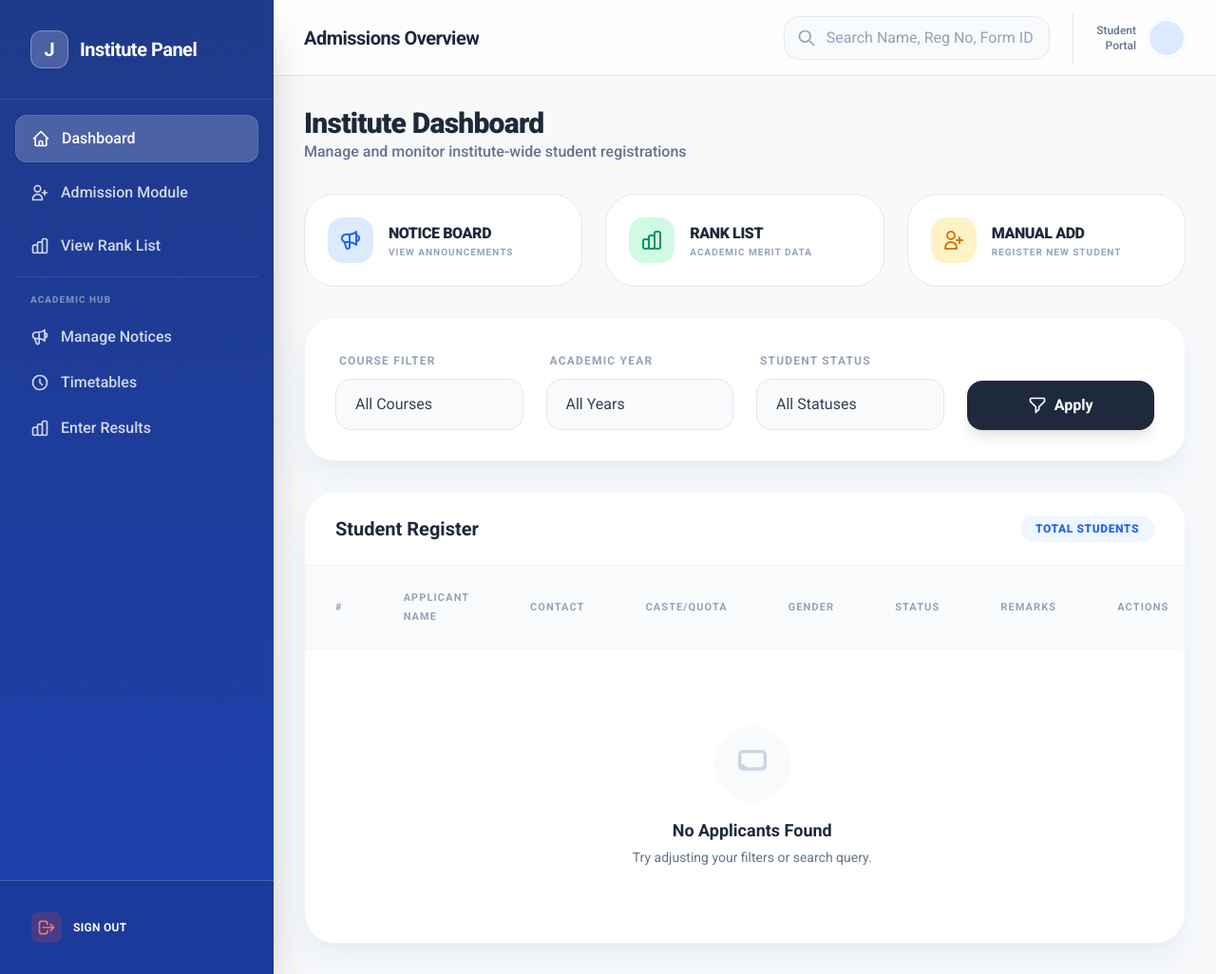
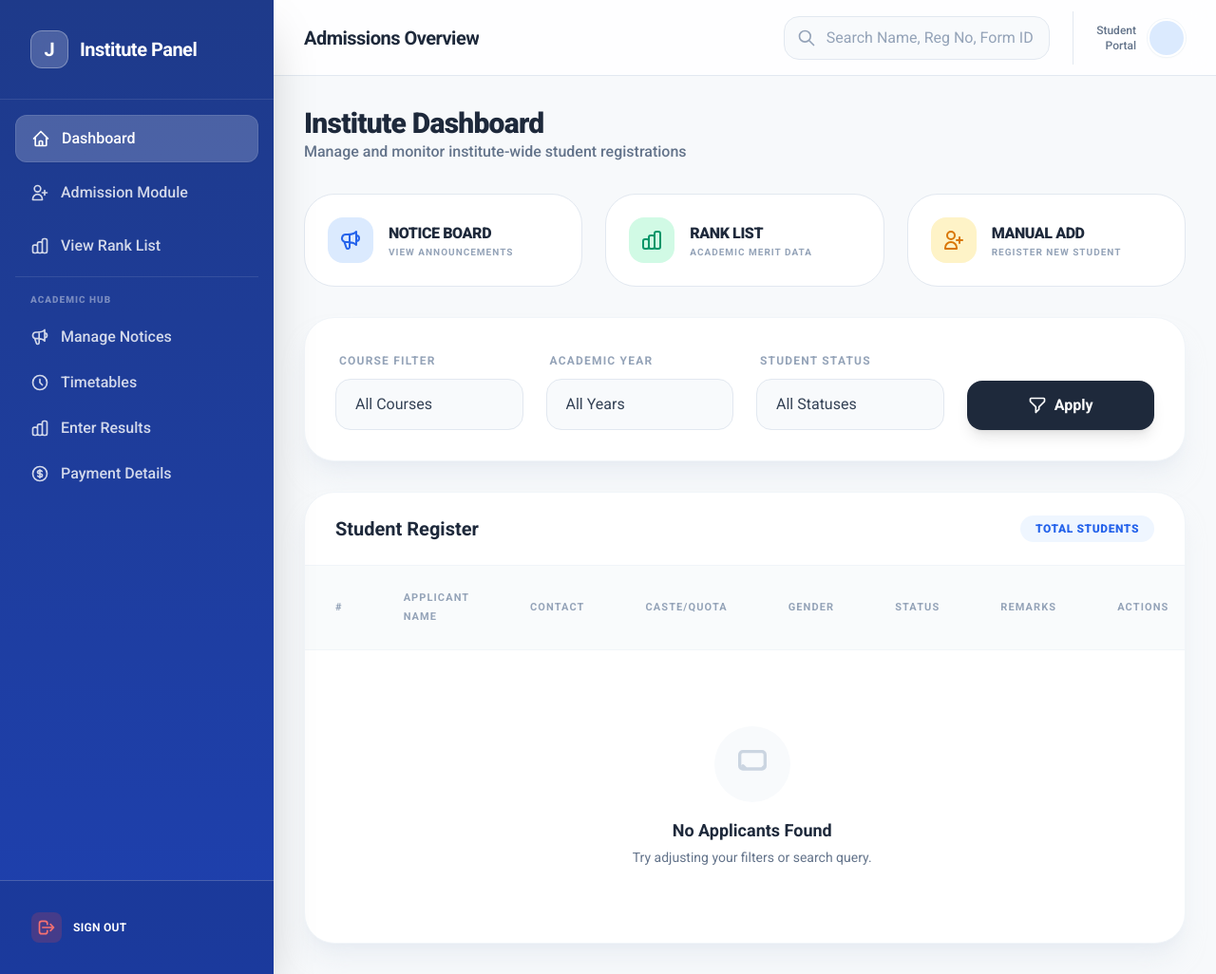
Before and after one commit to iqraait/JDT-Automation-System-, a Django app: template templates/institute/dashboard.html in a window 1280 px wide. Shown: the whole page at 95% size. Run offline with Django 5.2, Linux system fonts and the light colour scheme; the template is opened without the code that fills it, so the values that code supplies are empty; some libraries are stand-ins or nearby versions.

Commit message:
Fix missing Payment Details sidebar link in institute templates

```diff
--- a/templates/institute/dashboard.html
+++ b/templates/institute/dashboard.html
@@ -38,6 +38,11 @@
     <a href="{% url 'enter_academic_results' %}" class="flex items-center gap-3 px-4 py-3 text-white/80 hover:bg-white/10 hover:text-white rounded-xl transition duration-200">
         <svg class="h-5 w-5" fill="none" stroke="currentColor" viewBox="0 0 24 24"><path stroke-linecap="round" stroke-linejoin="round" stroke-width="2" d="M9 19v-6a2 2 0 00-2-2H5a2 2 0 00-2 2v6a2 2 0 002 2h2a2 2 0 002-2zm0 0V9a2 2 0 012-2h2a2 2 0 012 2v10m-6 0a2 2 0 002 2h2a2 2 0 002-2m0 0V5a2 2 0 012-2h2a2 2 0 012 2v14a2 2 0 01-2 2h-2a2 2 0 01-2-2z"></path></svg>
         <span class="font-medium">Enter Results</span>
+    </a>
+
+    <a href="{% url 'payment_list' %}" class="flex items-center gap-3 px-4 py-3 text-white/80 hover:bg-white/10 hover:text-white rounded-xl transition duration-200">
+        <svg class="h-5 w-5" fill="none" stroke="currentColor" viewBox="0 0 24 24"><path stroke-linecap="round" stroke-linejoin="round" stroke-width="2" d="M12 8c-1.657 0-3 .895-3 2s1.343 2 3 2 3 .895 3 2-1.343 2-3 2m0-8c1.11 0 2.08.402 2.599 1M12 8V7m0 1v8m0 0v1m0-1c-1.11 0-2.08-.402-2.599-1M21 12a9 9 0 11-18 0 9 9 0 0118 0z"></path></svg>
+        <span class="font-medium">Payment Details</span>
     </a>
 </div>
 {% endblock %}
--- a/templates/institute/enter_results.html
+++ b/templates/institute/enter_results.html
@@ -33,6 +33,11 @@
     <a href="{% url 'enter_academic_results' %}" class="flex items-center gap-3 px-4 py-3 bg-white/20 text-white rounded-xl transition duration-200 shadow-sm border border-white/10">
         <svg class="h-5 w-5" fill="none" stroke="currentColor" viewBox="0 0 24 24"><path stroke-linecap="round" stroke-linejoin="round" stroke-width="2" d="M9 19v-6a2 2 0 00-2-2H5a2 2 0 00-2 2v6a2 2 0 002 2h2a2 2 0 002-2zm0 0V9a2 2 0 012-2h2a2 2 0 012 2v10m-6 0a2 2 0 002 2h2a2 2 0 002-2m0 0V5a2 2 0 012-2h2a2 2 0 012 2v14a2 2 0 01-2 2h-2a2 2 0 01-2-2z"></path></svg>
         <span class="font-medium">Enter Results</span>
+    </a>
+
+    <a href="{% url 'payment_list' %}" class="flex items-center gap-3 px-4 py-3 text-white/80 hover:bg-white/10 hover:text-white rounded-xl transition duration-200">
+        <svg class="h-5 w-5" fill="none" stroke="currentColor" viewBox="0 0 24 24"><path stroke-linecap="round" stroke-linejoin="round" stroke-width="2" d="M12 8c-1.657 0-3 .895-3 2s1.343 2 3 2 3 .895 3 2-1.343 2-3 2m0-8c1.11 0 2.08.402 2.599 1M12 8V7m0 1v8m0 0v1m0-1c-1.11 0-2.08-.402-2.599-1M21 12a9 9 0 11-18 0 9 9 0 0118 0z"></path></svg>
+        <span class="font-medium">Payment Details</span>
     </a>
 </div>
 {% endblock %}
--- a/templates/institute/manage_notices.html
+++ b/templates/institute/manage_notices.html
@@ -33,6 +33,11 @@
     <a href="{% url 'enter_academic_results' %}" class="flex items-center gap-3 px-4 py-3 text-white/80 hover:bg-white/10 hover:text-white rounded-xl transition duration-200">
         <svg class="h-5 w-5" fill="none" stroke="currentColor" viewBox="0 0 24 24"><path stroke-linecap="round" stroke-linejoin="round" stroke-width="2" d="M9 19v-6a2 2 0 00-2-2H5a2 2 0 00-2 2v6a2 2 0 002 2h2a2 2 0 002-2zm0 0V9a2 2 0 012-2h2a2 2 0 012 2v10m-6 0a2 2 0 002 2h2a2 2 0 002-2m0 0V5a2 2 0 012-2h2a2 2 0 012 2v14a2 2 0 01-2 2h-2a2 2 0 01-2-2z"></path></svg>
         <span class="font-medium">Enter Results</span>
+    </a>
+
+    <a href="{% url 'payment_list' %}" class="flex items-center gap-3 px-4 py-3 text-white/80 hover:bg-white/10 hover:text-white rounded-xl transition duration-200">
+        <svg class="h-5 w-5" fill="none" stroke="currentColor" viewBox="0 0 24 24"><path stroke-linecap="round" stroke-linejoin="round" stroke-width="2" d="M12 8c-1.657 0-3 .895-3 2s1.343 2 3 2 3 .895 3 2-1.343 2-3 2m0-8c1.11 0 2.08.402 2.599 1M12 8V7m0 1v8m0 0v1m0-1c-1.11 0-2.08-.402-2.599-1M21 12a9 9 0 11-18 0 9 9 0 0118 0z"></path></svg>
+        <span class="font-medium">Payment Details</span>
     </a>
 </div>
 {% endblock %}
--- a/templates/institute/manage_timetables.html
+++ b/templates/institute/manage_timetables.html
@@ -33,6 +33,11 @@
     <a href="{% url 'enter_academic_results' %}" class="flex items-center gap-3 px-4 py-3 text-white/80 hover:bg-white/10 hover:text-white rounded-xl transition duration-200">
         <svg class="h-5 w-5" fill="none" stroke="currentColor" viewBox="0 0 24 24"><path stroke-linecap="round" stroke-linejoin="round" stroke-width="2" d="M9 19v-6a2 2 0 00-2-2H5a2 2 0 00-2 2v6a2 2 0 002 2h2a2 2 0 002-2zm0 0V9a2 2 0 012-2h2a2 2 0 012 2v10m-6 0a2 2 0 002 2h2a2 2 0 002-2m0 0V5a2 2 0 012-2h2a2 2 0 012 2v14a2 2 0 01-2 2h-2a2 2 0 01-2-2z"></path></svg>
         <span class="font-medium">Enter Results</span>
+    </a>
+
+    <a href="{% url 'payment_list' %}" class="flex items-center gap-3 px-4 py-3 text-white/80 hover:bg-white/10 hover:text-white rounded-xl transition duration-200">
+        <svg class="h-5 w-5" fill="none" stroke="currentColor" viewBox="0 0 24 24"><path stroke-linecap="round" stroke-linejoin="round" stroke-width="2" d="M12 8c-1.657 0-3 .895-3 2s1.343 2 3 2 3 .895 3 2-1.343 2-3 2m0-8c1.11 0 2.08.402 2.599 1M12 8V7m0 1v8m0 0v1m0-1c-1.11 0-2.08-.402-2.599-1M21 12a9 9 0 11-18 0 9 9 0 0118 0z"></path></svg>
+        <span class="font-medium">Payment Details</span>
     </a>
 </div>
 {% endblock %}
```
